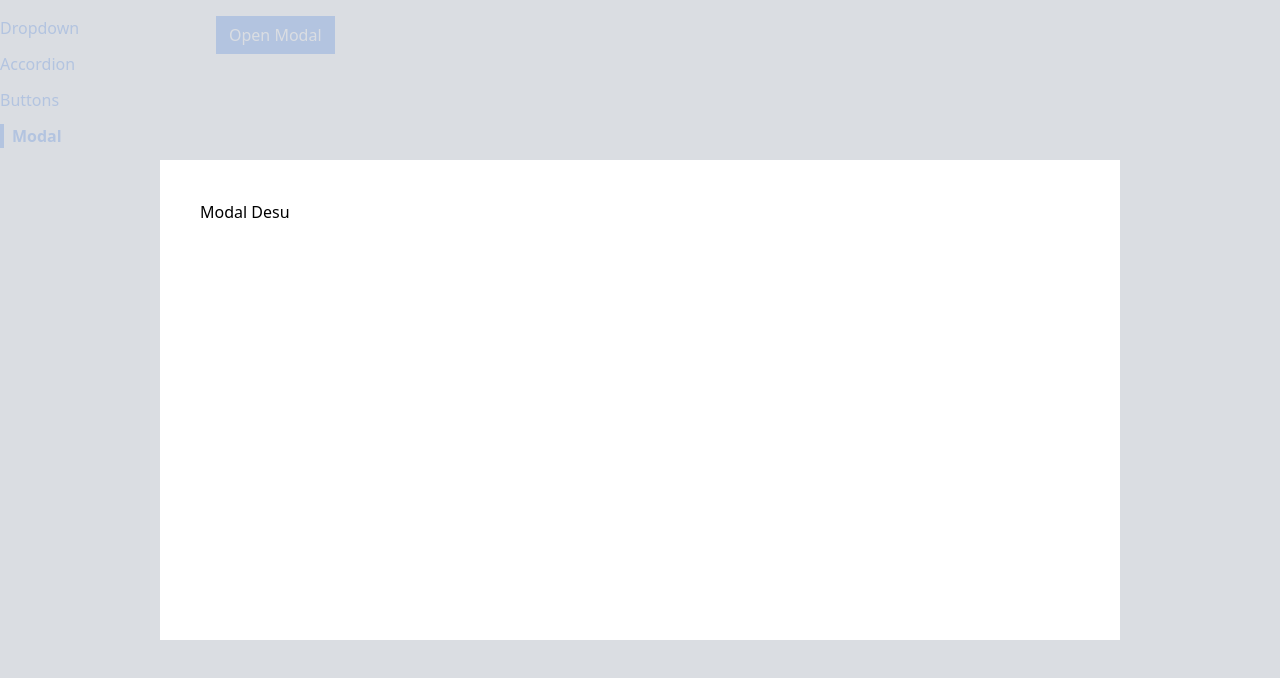
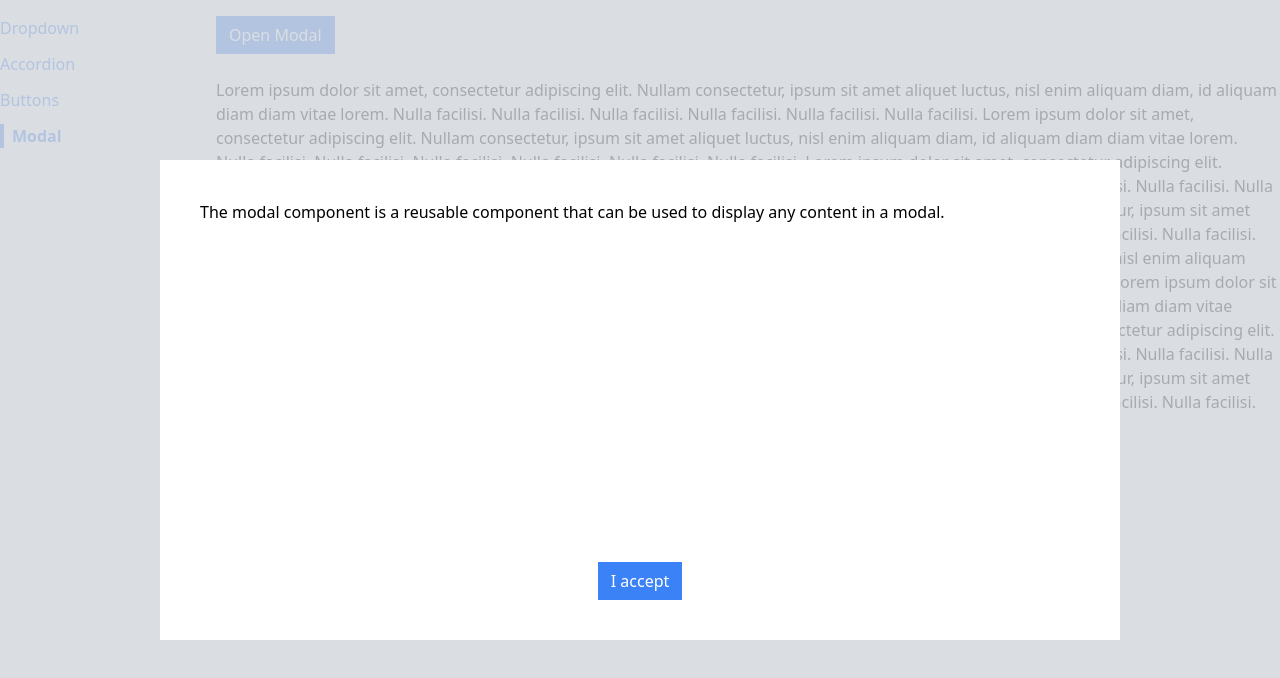
Before and after one commit to JonathanRudd/react-components, a React (Create React App) app: page /modal in a window 1280 px wide. Both pictures are taken after a click on the button "Open Modal". Shown: the top 678 px of the page. Built offline with nearby package versions, Linux system fonts and the light colour scheme.

Commit message:
Modal finished

```diff
--- a/src/components/Modal.js
+++ b/src/components/Modal.js
@@ -1,10 +1,29 @@
 import ReactDOM from "react-dom";
+import { useEffect } from "react";
 
-function Modal({ onClose}) {
+function Modal({ onClose, children, actionBar }) {
+  useEffect(() => {
+    document.body.classList.add("overflow-hidden");
+
+    return () => {
+      document.body.classList.remove("overflow-hidden")
+    };
+  }, []);
+
   return ReactDOM.createPortal(
     <div>
-      <div onClick={onClose} className="absolute inset-0 bg-gray-300 opacity-80"></div>
-      <div className="absolute inset-40 p-10 bg-white">Modal Desu</div>
+      <div
+        onClick={onClose}
+        className="fixed inset-0 bg-gray-300 opacity-80"
+      ></div>
+      <div className="fixed inset-40 p-10 bg-white">
+        <div className="flex flex-col justify-between h-full">
+          {children}
+          <div className="flex justify-center">
+            {actionBar}
+          </div>
+        </div>
+      </div>
     </div>,
     document.querySelector(".modal-container")
   );
--- a/src/pages/ModalPage.js
+++ b/src/pages/ModalPage.js
@@ -13,10 +13,64 @@
     setShowModal(false);
   };
 
+  const actionBar = (
+    <div>
+      <Button onClick={handleClose} primary>I accept</Button>
+    </div>
+  );
+
+  const modal = (
+    <Modal onClose={handleClose} actionBar={actionBar}>
+      <p>
+        The modal component is a reusable component that can be used to display
+        any content in a modal.
+      </p>
+    </Modal>
+  );
+
   return (
     <div>
-    <Button onClick={handleClick} primary>Open Modal</Button>
-      {showModal && <Modal onClose={handleClose} />}
+
+      <Button onClick={handleClick} primary>
+        Open Modal
+      </Button>
+
+      {showModal && modal}
+      <br/>
+      <p>
+        Lorem ipsum dolor sit amet, consectetur adipiscing elit. Nullam
+        consectetur, ipsum sit amet aliquet luctus, nisl enim aliquam diam, id
+        aliquam diam diam vitae lorem. Nulla facilisi. Nulla facilisi. Nulla
+        facilisi. Nulla facilisi. Nulla facilisi. Nulla facilisi.
+        Lorem ipsum dolor sit amet, consectetur adipiscing elit. Nullam
+        consectetur, ipsum sit amet aliquet luctus, nisl enim aliquam diam, id
+        aliquam diam diam vitae lorem. Nulla facilisi. Nulla facilisi. Nulla
+        facilisi. Nulla facilisi. Nulla facilisi. Nulla facilisi.
+        Lorem ipsum dolor sit amet, consectetur adipiscing elit. Nullam
+        consectetur, ipsum sit amet aliquet luctus, nisl enim aliquam diam, id
+        aliquam diam diam vitae lorem. Nulla facilisi. Nulla facilisi. Nulla
+        facilisi. Nulla facilisi. Nulla facilisi. Nulla facilisi.
+        Lorem ipsum dolor sit amet, consectetur adipiscing elit. Nullam
+        consectetur, ipsum sit amet aliquet luctus, nisl enim aliquam diam, id
+        aliquam diam diam vitae lorem. Nulla facilisi. Nulla facilisi. Nulla
+        facilisi. Nulla facilisi. Nulla facilisi. Nulla facilisi.
+        Lorem ipsum dolor sit amet, consectetur adipiscing elit. Nullam
+        consectetur, ipsum sit amet aliquet luctus, nisl enim aliquam diam, id
+        aliquam diam diam vitae lorem. Nulla facilisi. Nulla facilisi. Nulla
+        facilisi. Nulla facilisi. Nulla facilisi. Nulla facilisi.
+        Lorem ipsum dolor sit amet, consectetur adipiscing elit. Nullam
+        consectetur, ipsum sit amet aliquet luctus, nisl enim aliquam diam, id
+        aliquam diam diam vitae lorem. Nulla facilisi. Nulla facilisi. Nulla
+        facilisi. Nulla facilisi. Nulla facilisi. Nulla facilisi.
+        Lorem ipsum dolor sit amet, consectetur adipiscing elit. Nullam
+        consectetur, ipsum sit amet aliquet luctus, nisl enim aliquam diam, id
+        aliquam diam diam vitae lorem. Nulla facilisi. Nulla facilisi. Nulla
+        facilisi. Nulla facilisi. Nulla facilisi. Nulla facilisi.
+        Lorem ipsum dolor sit amet, consectetur adipiscing elit. Nullam
+        consectetur, ipsum sit amet aliquet luctus, nisl enim aliquam diam, id
+        aliquam diam diam vitae lorem. Nulla facilisi. Nulla facilisi. Nulla
+        facilisi. Nulla facilisi. Nulla facilisi. Nulla facilisi.
+      </p>
     </div>
   );
 }
```
